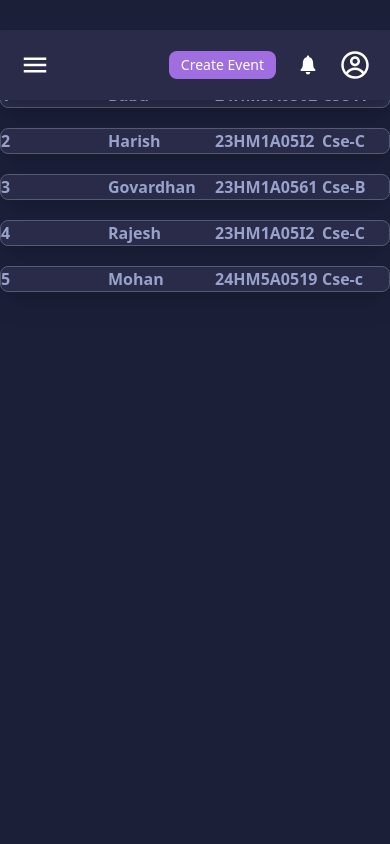
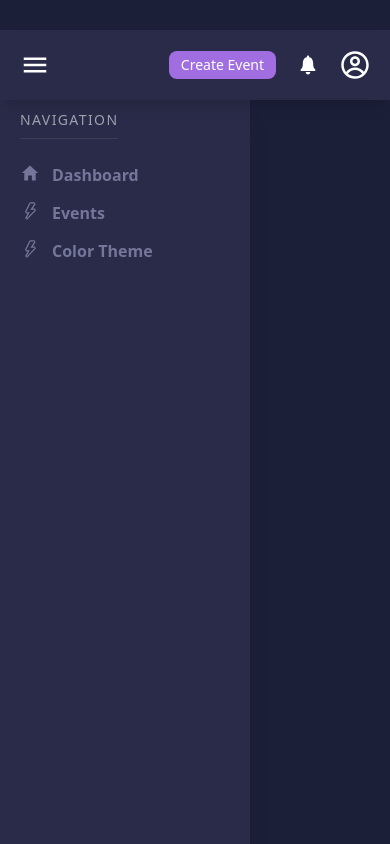
Before and after one commit to AMIREDDYRAKEY/Eventadmin, a React (Vite) app: page /Registrations in a window 390 px wide. Both pictures are taken after a click on the button 35 px from the left and 65 px from the top of the page. Built offline with nearby package versions, Linux system fonts and the light colour scheme.

Commit message:
first commit

```diff
--- a/src/App.jsx
+++ b/src/App.jsx
@@ -12,7 +12,7 @@ const App = () => {
 
         <Route path="/" element={<Layout />}>
           <Route path="/Registrations" element={<Registrations/>} />
-          <Route path="/events" element={<Events />} />
+
         </Route>
       </Routes>
     </BrowserRouter>
--- a/src/components/Layout.jsx
+++ b/src/components/Layout.jsx
@@ -1,14 +1,14 @@
 import React from 'react';
-import Navbar from './Navbar'; // ✅ Make sure this path is correct
-import { Outlet } from 'react-router-dom'; // ✅ To render child routes
-
+import Navbar from './Navbar';
+import { Outlet } from 'react-router-dom';
+import Registrations from '../pages/Registrations';
 const Layout = () => {
   return (
     <div>
       <Navbar />
       <main>
-        <Outlet /> {/* This will render nested routes */}
-      </main>
+        <Outlet />
+              </main>
     </div>
   );
 };
--- a/src/components/Navbar.jsx
+++ b/src/components/Navbar.jsx
@@ -13,7 +13,7 @@ const Navbar = () => {
       <div className='bg-[#292b48] h-[70px] z-50 flex justify-between px-5 md:px-10 shadow-lg fixed w-full items-center text-white'>
 
         <div className='flex items-center gap-5'>
-          <button className='text-3xl md:hidden' onClick={()=>setOpen(!open)}>
+          <button className='text-3xl md:hidden' onClick={() => setOpen(!open)}>
             <IoMdMenu />
           </button>
           <h3 className='text-xl md:text-2xl font-bold hidden md:flex'>Tech Explore</h3>
@@ -33,14 +33,15 @@ const Navbar = () => {
         </div>
       </div>
 
-       {/* sidenav */}
-   {open && (
-<div className={`fixed md:top-[70px] left-0 z-40 transition-transform duration-300 md:flex hidden md:translate-x-0 md:static`}>
-        <Sidenav  />
-      </div>
-   )}
-   <div className={`fixed md:top-[70px] left-0 z-40 transition-transform duration-300 md:flex hidden md:translate-x-0 md:static`}>
-        <Sidenav  />
+      {/* sidenav */}
+      {
+      open && (
+        <div className={`fixed md:top-[70px] left-0 z-40 transition-transform duration-300 md:hidden flex md:translate-x-0 md:static`}>
+          <Sidenav />
+        </div>
+      )}
+      <div className={`fixed md:top-[70px] left-0 z-40 transition-transform duration-300 md:flex hidden md:translate-x-0 md:static`}>
+        <Sidenav />
       </div>
 
     </div>
--- a/src/components/Sidenav.jsx
+++ b/src/components/Sidenav.jsx
@@ -12,11 +12,10 @@ const Sidenav = () => {
     const [color, setcolor] = useState(false);
     const [active, setactive] = useState('dashboard');
     const navigate=useNavigate('')
-
     return (
         <div className='md:flex  '>
             {/* Sidebar */}
-            <div className="bg-[#292b48] shadow-xl  min-h-screen h-full  md:w-[250px]   mt-[70px]  text-white ">
+            <div className="bg-[#292b48] shadow-xl  min-h-screen h-full w-[250px] md:w-[250px]   mt-[70px]  text-white ">
                 <div className='flex flex-col gap-1 items-start px-5'>
                     <h2 className="text-sm border-b border-gray-700 pb-2 mt-[10px]  text-gray-400 uppercase tracking-widest">
                         Navigation
@@ -31,6 +30,7 @@ const Sidenav = () => {
                                 onClick={() => {
                                     setdashboardopen(!dashboardopen);
                                     setactive('dashboard');
+
                                 }}
                             >
                                 Dashboard
@@ -40,7 +40,7 @@ const Sidenav = () => {
                         {dashboardopen && (
                             <div className='flex flex-col gap-4 mt-[10px] ml-[10px] text-[#74779a]'>
                                 <li className='hover:text-white text-sm text-center'>
-                                    <button onClick={() =>  navigate('/Registrations')}>Registrations</button>
+                                    <button onClick={() => navigate('/Registartions') }>Registrations</button>
                                 </li>
                                 <li className='hover:text-white text-sm'>
                                     <button>Analytics</button>
@@ -96,7 +96,7 @@ const Sidenav = () => {
             {/*  Content */}
             <div className='  md:mt-[80px] text-white'>
                 {active === 'dashboard' && <Dashboard />}
-                {active === 'registrations' && <Registrations />}
+                {/* {active === 'registrations' && <Registrations />} */}
                  {active === 'Events' && <Events/>}
             </div>
             {/*Events */}
--- a/src/pages/Registrations.jsx
+++ b/src/pages/Registrations.jsx
@@ -34,12 +34,12 @@ const Registrations = () => {
     },
     ]
   return (
-    <div className='  md:ml-[150px]'>
-            <h3 className='text-2xl md:ml-[200px] mt-[30px] text-[#98a2cb] font-bold'>Students Registartions</h3>
+    <div className='  md:ml-[150px] '>
+            <h3 className='text-2xl md:ml-[200px]  mt-[30px] text-[#98a2cb] font-bold'>Students Registartions</h3>
              {
             registrations.map((info,index)=>(
             <div
-        className='border-[1px] border-[#545a72] rounded-lg grid grid-cols-4 gap-10 md:pl-[50px]  items-center shadow-xl mt-[20px] md:h-[50px] bg-[#292b48] lg:w-[800px]'
+        className='border-[1px] border-[#545a72] rounded-lg grid grid-cols-4 gap-10 pl-[50px]  items-center shadow-xl mt-[20px] h-[50px] bg-[#292b48] w-[100px] md:w-[800px]'
         key={index}
       >
         <p className='font-semibold text-[#98a2cb]'>{info.Sno}</p>
```
